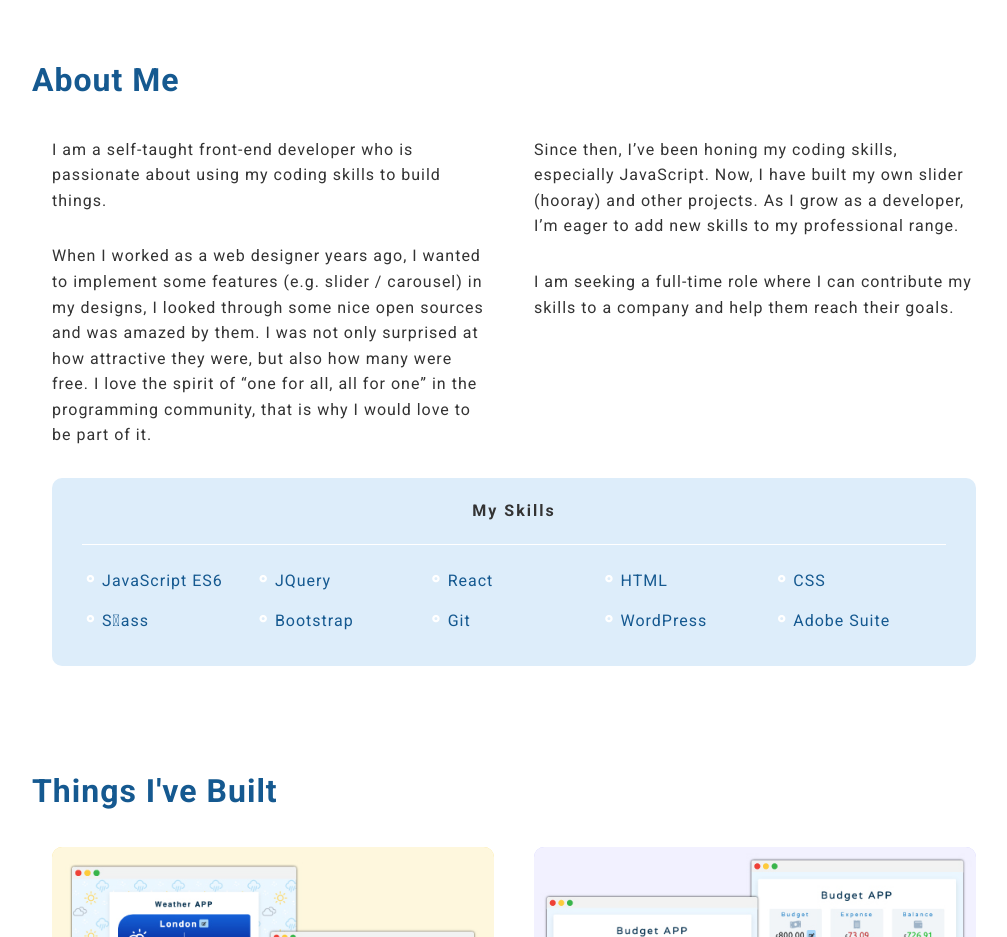
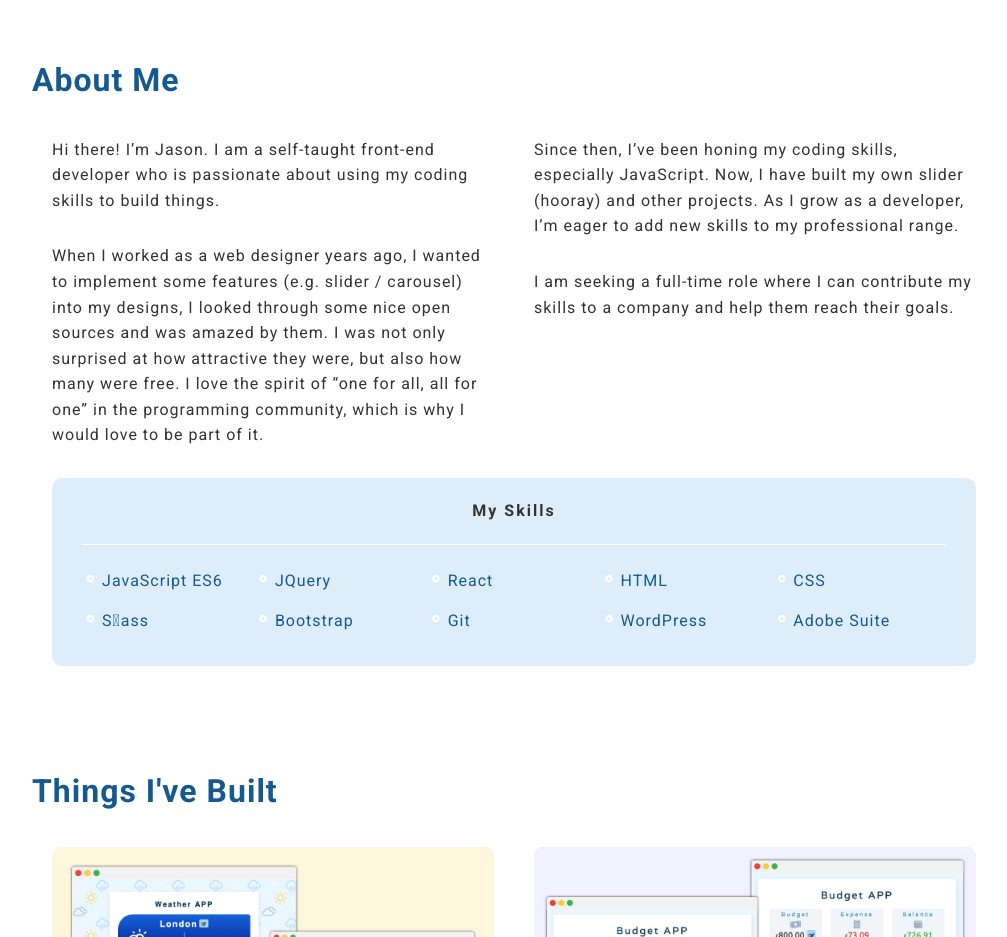
Before and after one commit to jasontwuk/Portfolio_React, a React (Create React App) app: page / in a window 1280 px wide. Shown: the part 840-1777 px from the top of the page, without its empty margins (126-1133 px from the left). Built offline with nearby package versions, Linux system fonts and the light colour scheme.

Commit message:
update "About Me"

```diff
--- a/src/About.js
+++ b/src/About.js
@@ -16,16 +16,16 @@ const About = () => {
       <div className="text_container">
         <div className="text_left">
           <p>
-            I am a self-taught front-end developer who is passionate about using
-            my coding skills to build things.
+            Hi there! I’m Jason. I am a self-taught front-end developer who is
+            passionate about using my coding skills to build things.
           </p>
           <p>
             When I worked as a web designer years ago, I wanted to implement
-            some features (e.g. slider / carousel) in my designs, I looked
+            some features (e.g. slider / carousel) into my designs, I looked
             through some nice open sources and was amazed by them. I was not
             only surprised at how attractive they were, but also how many were
             free. I love the spirit of “one for all, all for one” in the
-            programming community, that is why I would love to be part of it.
+            programming community, which is why I would love to be part of it.
           </p>
         </div>
 
```
